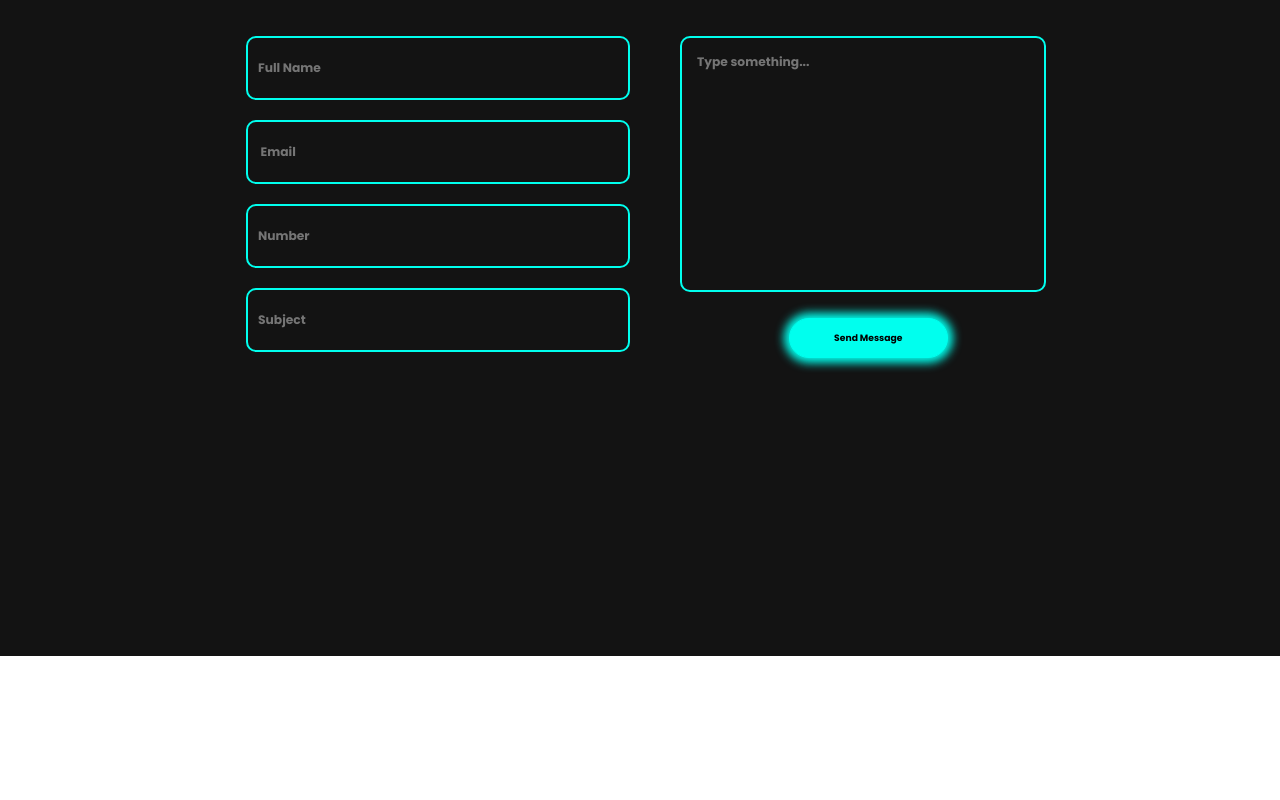
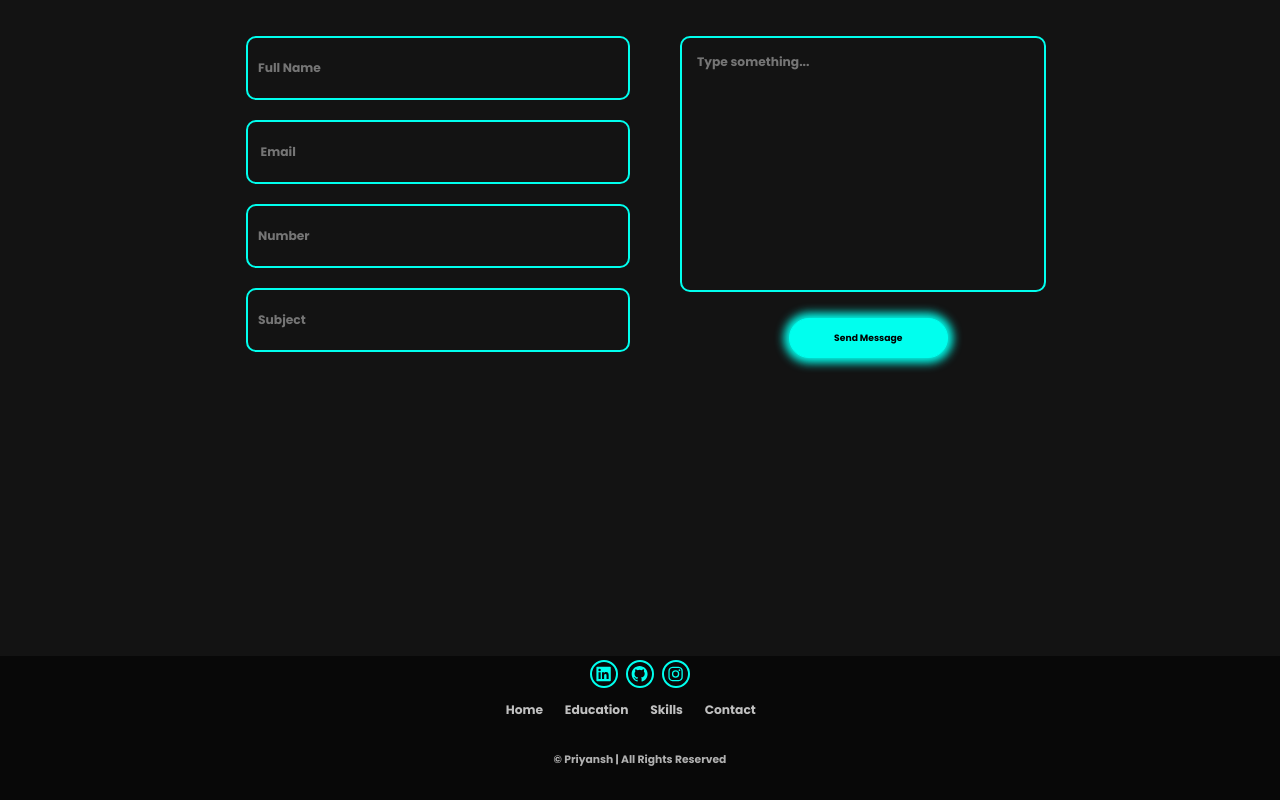
Before and after one commit to priyanshsrivastava749/Techglaz-Lab-Assignments, a plain HTML site: page priyansh protfolio/index.html in a window 1280 px wide. Shown: the part 2604-3404 px from the top of the page. Before the commit the page ends 3260 px from the top, so only its background shows below. Drawn offline with nearby package versions, Linux system fonts and the light colour scheme.

Commit message:
added footer section and almost completed responsiveness of education skills and contact section

```diff
--- a/priyansh protfolio/index.html
+++ b/priyansh protfolio/index.html
@@ -198,7 +198,7 @@
       <h1>Contact <span>Me</span></h1>
       <div class="contact-container">
         <div class="user-info">
-          <input type="text" placeholder="Full Name"  class="user-info-box">
+          <input type="text" placeholder="Full Name" class="user-info-box">
           <input type="email" placeholder=" Email" class="user-info-box">
           <input type="number" placeholder="Number" class="user-info-box no-arrow">
           <input type="text" placeholder="Subject" class="user-info-box">
@@ -206,12 +206,51 @@
         <div class="user-message">
           <textarea class="user-info-box" placeholder="Type something..." rows="4" cols="50"></textarea>
           <div class="send-message-container"><button>
-            Send Message
-          </button></div>
+              Send Message
+            </button></div>
         </div>
       </div>
     </section>
   </main>
+  <footer class="footer">
+    <div class="footer-icon">
+      <div id="social-media-handle">
+        <a href="https://www.linkedin.com/in/priyansh-kumar-b3435a2b4/" target="blank" class="social-media-links"><svg
+            xmlns="http://www.w3.org/2000/svg" width="24" height="24" viewBox="0 0 24 24"
+            style="transform: ;msFilter:;">
+            <path
+              d="M20 3H4a1 1 0 0 0-1 1v16a1 1 0 0 0 1 1h16a1 1 0 0 0 1-1V4a1 1 0 0 0-1-1zM8.339 18.337H5.667v-8.59h2.672v8.59zM7.003 8.574a1.548 1.548 0 1 1 0-3.096 1.548 1.548 0 0 1 0 3.096zm11.335 9.763h-2.669V14.16c0-.996-.018-2.277-1.388-2.277-1.39 0-1.601 1.086-1.601 2.207v4.248h-2.667v-8.59h2.56v1.174h.037c.355-.675 1.227-1.387 2.524-1.387 2.704 0 3.203 1.778 3.203 4.092v4.71z">
+            </path>
+          </svg></a>
+        <a href="https://github.com/priyanshsrivastava749" target="blank" class="social-media-links">
+          <svg xmlns="http://www.w3.org/2000/svg" width="24" height="24" viewBox="0 0 24 24"
+            style="transform: ;msFilter:;">
+            <path fill-rule="evenodd" clip-rule="evenodd"
+              d="M12.026 2c-5.509 0-9.974 4.465-9.974 9.974 0 4.406 2.857 8.145 6.821 9.465.499.09.679-.217.679-.481 0-.237-.008-.865-.011-1.696-2.775.602-3.361-1.338-3.361-1.338-.452-1.152-1.107-1.459-1.107-1.459-.905-.619.069-.605.069-.605 1.002.07 1.527 1.028 1.527 1.028.89 1.524 2.336 1.084 2.902.829.091-.645.351-1.085.635-1.334-2.214-.251-4.542-1.107-4.542-4.93 0-1.087.389-1.979 1.024-2.675-.101-.253-.446-1.268.099-2.64 0 0 .837-.269 2.742 1.021a9.582 9.582 0 0 1 2.496-.336 9.554 9.554 0 0 1 2.496.336c1.906-1.291 2.742-1.021 2.742-1.021.545 1.372.203 2.387.099 2.64.64.696 1.024 1.587 1.024 2.675 0 3.833-2.33 4.675-4.552 4.922.355.308.675.916.675 1.846 0 1.334-.012 2.41-.012 2.737 0 .267.178.577.687.479C19.146 20.115 22 16.379 22 11.974 22 6.465 17.535 2 12.026 2z">
+            </path>
+          </svg>
+        </a>
+        <a href="https://www.instagram.com/mr_priyansh_srivastava_/?igsh=anQ4dWdiZmlhNmYw#" target="blank"
+          class="social-media-links"><svg xmlns="http://www.w3.org/2000/svg" width="24" height="24" viewBox="0 0 24 24"
+            style="transform: ;msFilter:;">
+            <path
+              d="M11.999 7.377a4.623 4.623 0 1 0 0 9.248 4.623 4.623 0 0 0 0-9.248zm0 7.627a3.004 3.004 0 1 1 0-6.008 3.004 3.004 0 0 1 0 6.008z">
+            </path>
+            <circle cx="16.806" cy="7.207" r="1.078"></circle>
+            <path
+              d="M20.533 6.111A4.605 4.605 0 0 0 17.9 3.479a6.606 6.606 0 0 0-2.186-.42c-.963-.042-1.268-.054-3.71-.054s-2.755 0-3.71.054a6.554 6.554 0 0 0-2.184.42 4.6 4.6 0 0 0-2.633 2.632 6.585 6.585 0 0 0-.419 2.186c-.043.962-.056 1.267-.056 3.71 0 2.442 0 2.753.056 3.71.015.748.156 1.486.419 2.187a4.61 4.61 0 0 0 2.634 2.632 6.584 6.584 0 0 0 2.185.45c.963.042 1.268.055 3.71.055s2.755 0 3.71-.055a6.615 6.615 0 0 0 2.186-.419 4.613 4.613 0 0 0 2.633-2.633c.263-.7.404-1.438.419-2.186.043-.962.056-1.267.056-3.71s0-2.753-.056-3.71a6.581 6.581 0 0 0-.421-2.217zm-1.218 9.532a5.043 5.043 0 0 1-.311 1.688 2.987 2.987 0 0 1-1.712 1.711 4.985 4.985 0 0 1-1.67.311c-.95.044-1.218.055-3.654.055-2.438 0-2.687 0-3.655-.055a4.96 4.96 0 0 1-1.669-.311 2.985 2.985 0 0 1-1.719-1.711 5.08 5.08 0 0 1-.311-1.669c-.043-.95-.053-1.218-.053-3.654 0-2.437 0-2.686.053-3.655a5.038 5.038 0 0 1 .311-1.687c.305-.789.93-1.41 1.719-1.712a5.01 5.01 0 0 1 1.669-.311c.951-.043 1.218-.055 3.655-.055s2.687 0 3.654.055a4.96 4.96 0 0 1 1.67.311 2.991 2.991 0 0 1 1.712 1.712 5.08 5.08 0 0 1 .311 1.669c.043.951.054 1.218.054 3.655 0 2.436 0 2.698-.043 3.654h-.011z">
+            </path>
+          </svg></a>
+      </div>
+    </div>
+    <div class="footer-links">
+      <span><a href="#Home">Home</a></span>
+      <span><a href="#Education">Education</a></span>
+      <span><a href="#Skills">Skills</a></span>
+      <span><a href="#Contact">Contact</a></span>
+    </div>
+    <div class="copy-right-section">&copy  Priyansh | All Rights Reserved</div>
+  </footer>
   <script src="script.js">
 
   </script>
--- a/priyansh protfolio/style.css
+++ b/priyansh protfolio/style.css
@@ -224,6 +224,7 @@ a {
   padding-right: 10px;
   z-index: 1;
 }
+
 #Education {
   position: relative;
   font-size: 1.7em;
--- a/priyansh protfolio/style2.css
+++ b/priyansh protfolio/style2.css
@@ -17,7 +17,6 @@ margin-top:25px;
 .skills-main-grid{
   width:60%;
   height:50vh;
-
   display:grid;
   grid-template-columns: repeat(3, 1fr);
   grid-template-rows: repeat(2, 1fr);
@@ -90,5 +89,15 @@ margin-top:25px;
   grid-template-rows: repeat(3, 1fr);
   margin-top:5vh;
 }
+.skills-content{
+  width:80%;
+  height:95%;
+  border:2px solid var(--main-color);
+  border-radius:10px;
+  display:flex;
+  flex-direction:column;
+  align-items:center;
+  justify-content:center;
+}
 
 }
--- a/priyansh protfolio/style3.css
+++ b/priyansh protfolio/style3.css
@@ -108,7 +108,7 @@
   align-items:center;
   margin-top:1vh;
 }.user-info-box{
-  width:60%;
+  width:80%;
   height:6vh;
   overflow:hidden;
   background-color:transparent;
@@ -136,7 +136,7 @@
 .send-message-container button{
   height:5vh;
   width:40%;
-  font-size:1em;
+  font-size:0.7em;
   padding:5px;
   background-color:var(--main-color);
   border-radius:20px;
@@ -147,3 +147,30 @@
    transition: transform 0.1s ease;
 }
 }
+/* code to style footer */
+.footer{
+  width:100%;
+  position:relative;
+  background-color:var(--bg-color);
+  z-index:2;
+  height:18vh;
+  display:flex;
+  flex-direction:column;
+  align-items:center;
+}
+.footer-links{
+  color:#C0C0C0;
+  width:100%;
+  text-align:center;
+}
+.footer-links span{
+  margin-right:1.5em;
+  font-size:0.8em;
+}
+.copy-right-section{
+  color:#B0B0B0;
+  margin-top:3em;
+  width:100%;
+  text-align:center;
+  font-size:0.7em;
+}
```
